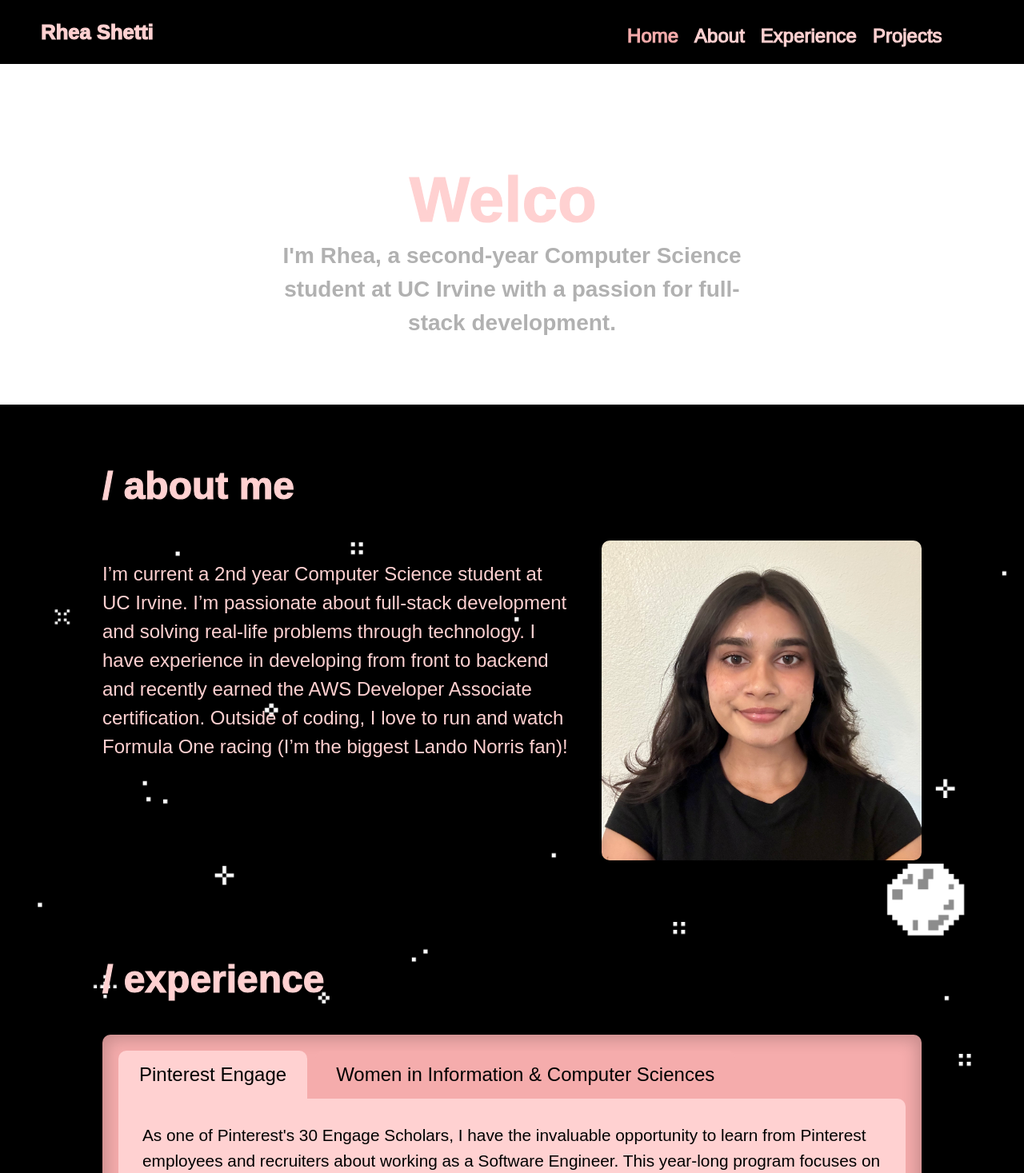
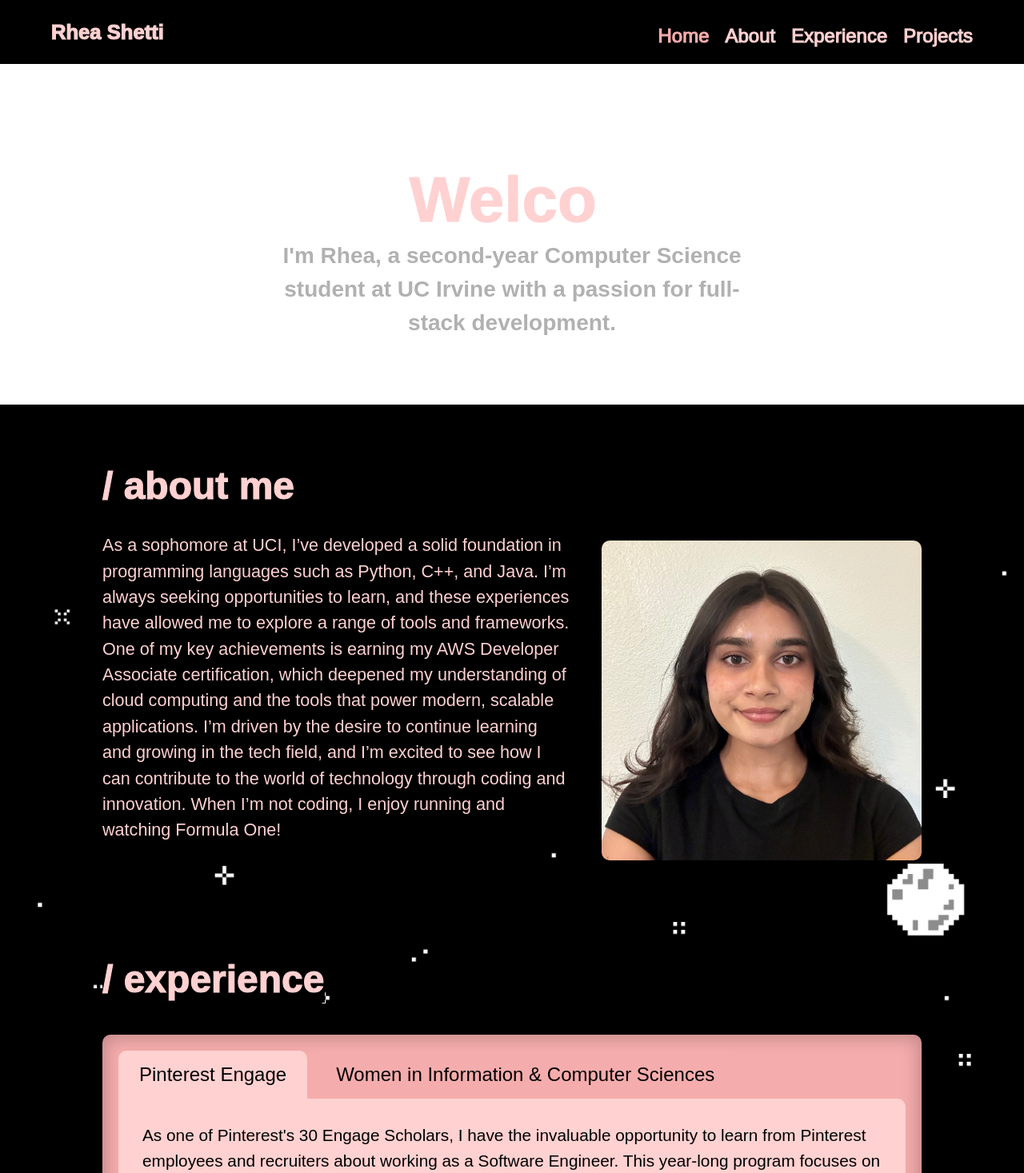
Before and after one commit to rheashetti/rheashetti, a React (Vite) app: page / in a window 1280 px wide. Shown: the top 1467 px of the page at 80% size. Built offline with nearby package versions, Linux system fonts and the light colour scheme; a web font is replaced by a local one.

Commit message:
fixed about me

```diff
--- a/src/App.css
+++ b/src/App.css
@@ -20,14 +20,14 @@ body {
 
 .top-nav-bar-logo {
   font-size: 0.5em;
-  margin-left: 4%;
+  margin-left: 5%;
   color: rgb(255, 209, 209);
 }
 
 .top-nav-bar-links {
   display: flex;
   gap: 20px;
-  margin-right: 8%;
+  margin-right: 5%;
   margin-top: 10px;
 }
 
--- a/src/pages/about.css
+++ b/src/pages/about.css
@@ -3,6 +3,11 @@
     padding-top: 0;
 }
 
+h2 {
+    background-color:black;
+    width: fit-content;
+    height: fit-content;
+}
 .section {
     opacity: 0;
     transform: translateY(20px);
@@ -22,11 +27,13 @@
 }
 
 .about-me-content p {
-    font-size: 1.5em;
+    font-size: 1.35em;
     text-align: left;
-    width: 70%;
     color: rgb(255, 209, 209);
     margin-right: 40px;
+    background-color: black;
+    height: 80%;
+    margin-top: -1%;
 }
 .about-me-content img {
     width: 400px;
--- a/src/pages/about.tsx
+++ b/src/pages/about.tsx
@@ -34,7 +34,7 @@ const About: React.FC = () => {
     <section id="about" ref={sectionRef} className="section">
         <h2> / about me</h2>
         <div className="about-me-content">
-          <p> I’m current a 2nd year Computer Science student at UC Irvine. I’m passionate about full-stack development and solving real-life problems through technology. I have experience in developing from front to backend and recently earned the AWS Developer Associate certification. Outside of coding, I love to run and watch Formula One racing (I’m the biggest Lando Norris fan)!</p>
+          <p> As a sophomore at UCI, I’ve developed a solid foundation in programming languages such as Python, C++, and Java. I’m always seeking opportunities to learn, and these experiences have allowed me to explore a range of tools and frameworks. One of my key achievements is earning my AWS Developer Associate certification, which deepened my understanding of cloud computing and the tools that power modern, scalable applications. I’m driven by the desire to continue learning and growing in the tech field, and I’m excited to see how I can contribute to the world of technology through coding and innovation. When I’m not coding, I enjoy running and watching Formula One! </p>
           <img src={profileImage} />
         </div>
 
```
